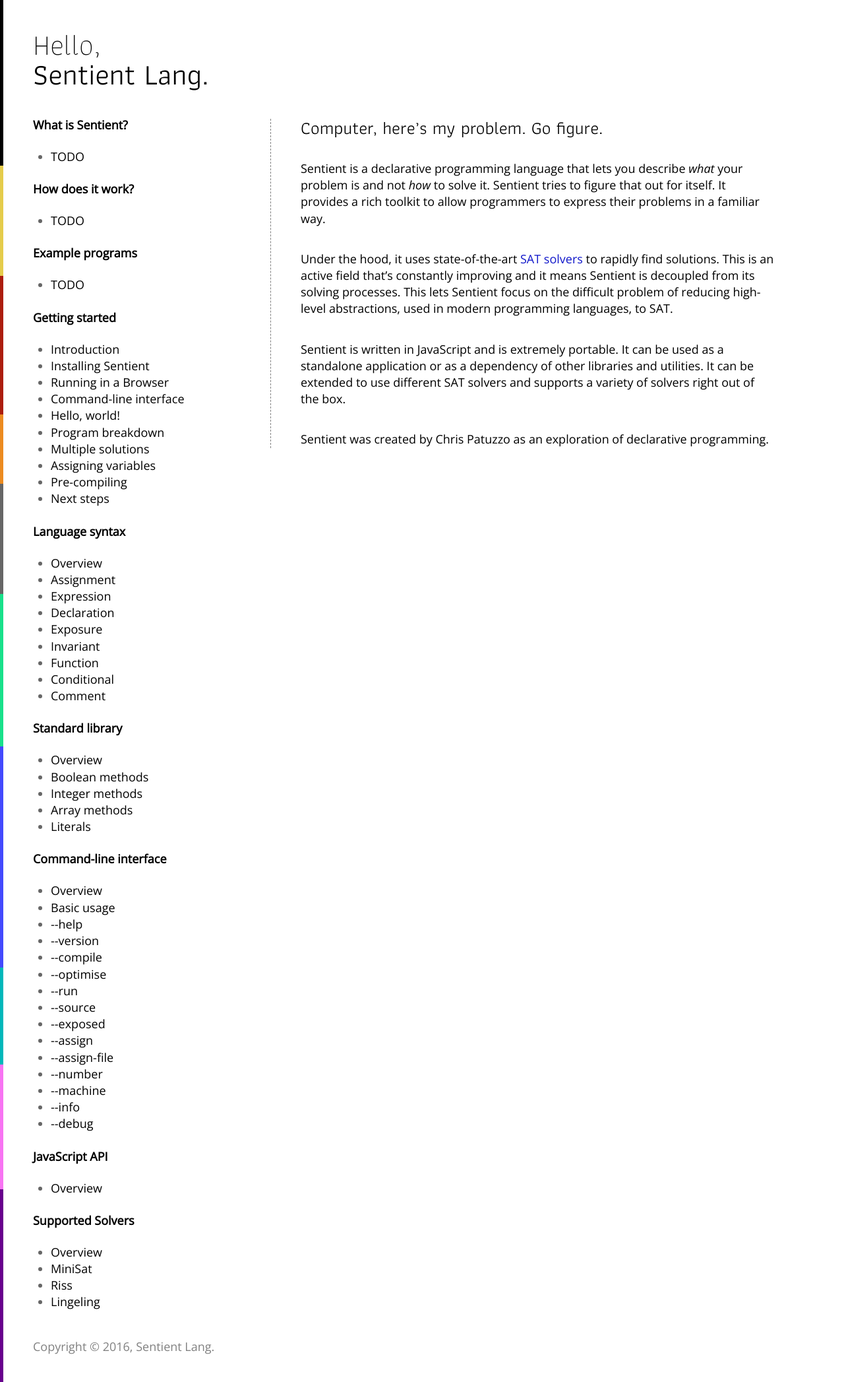
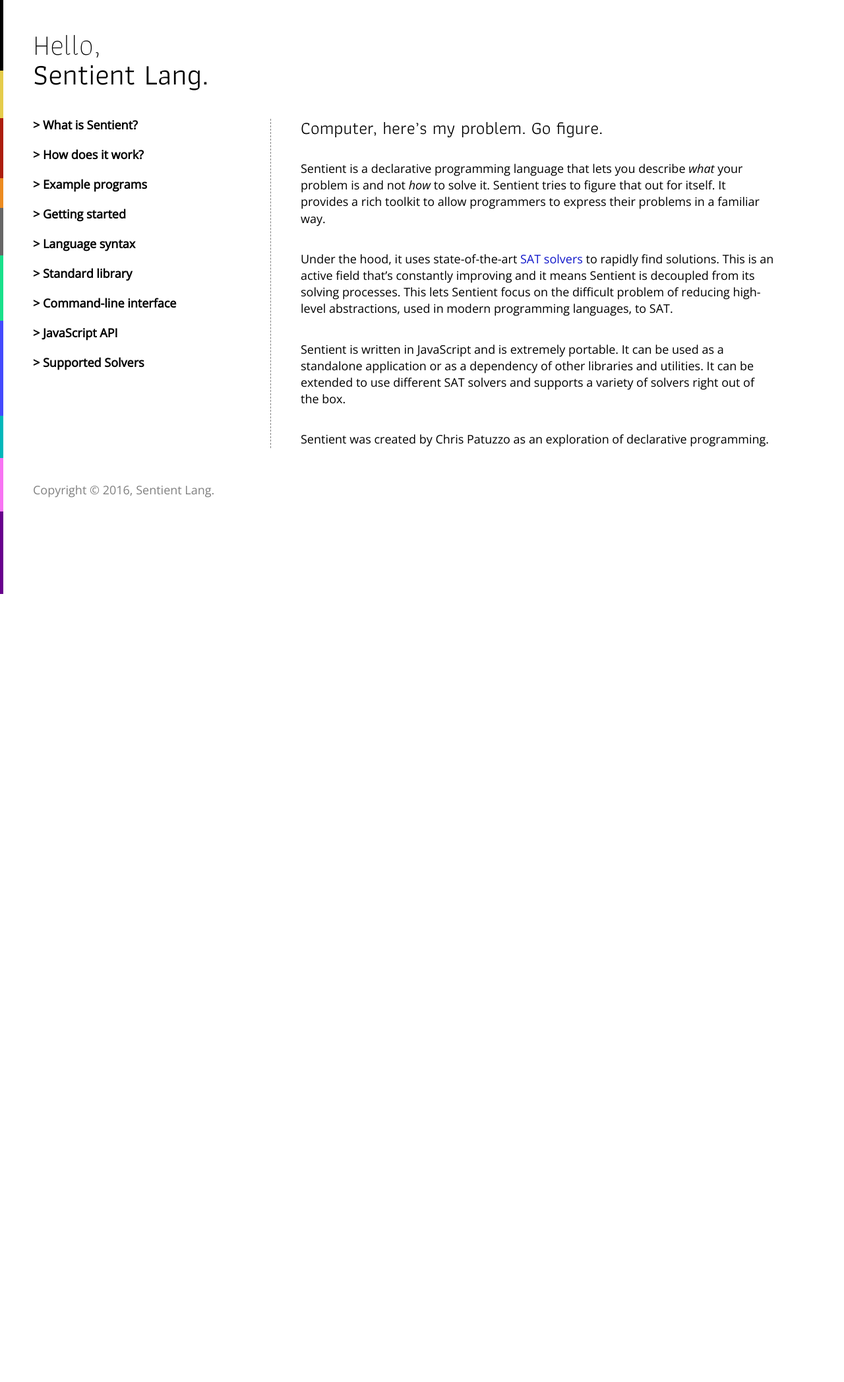
Before and after one commit to sentient-lang/sentient-lang.org, a Jekyll site: the page built from index.md, in a window 1280 px wide. Shown: the whole page at 66% size. Built offline with Jekyll 4.4.1, drawn with Linux system fonts in a browser that asks for light colours; nearby versions of some CDN libraries; after the commit the page ends 900 px from its top, so only the background shows below that.

```diff
--- a/_layouts/default.html
+++ b/_layouts/default.html
@@ -5,9 +5,13 @@
     <meta charset="utf-8">
     <title>{{ page.title }}</title>
     <link href="https://fonts.googleapis.com/css?family=Athiti:400,200|Open+Sans:300,300italic,400,400italic" rel="stylesheet" type="text/css">
+    <script src="https://code.jquery.com/jquery-3.1.0.slim.min.js" integrity="sha256-cRpWjoSOw5KcyIOaZNo4i6fZ9tKPhYYb6i5T9RSVJG8=" crossorigin="anonymous"></script>
     <link rel="stylesheet" href="{{ site.baseurl }}/style.css">
+    <script src="{{ site.baseurl }}/script.js"></script>
   </head>
   <body>
+    <script>document.body.className="js";</script>
+
     <div class="main">
       <header>
         <p>{{ page.header }}</p>
--- a/_scss/layout.scss
+++ b/_scss/layout.scss
@@ -57,6 +57,11 @@ nav {
 
   h4 {
     font-weight: bold;
+    cursor: pointer;
+
+    &::before {
+      content: "> ";
+    }
   }
 
   a {
@@ -71,10 +76,15 @@ nav {
   }
 }
 
+.js nav {
+  display: none;
+}
+
 footer {
   clear: both;
   color: gray;
   padding-top: 1em;
+  display: none;
 }
 
 section {
--- /dev/null
+++ b/script.js
@@ -0,0 +1,5 @@
+---
+# JavaScript manifset
+---
+
+{% include_relative _js/navigationMenu.js %}
```
Also changed, not shown: _js/navigationMenu.js (added, +58 -0 lines).
